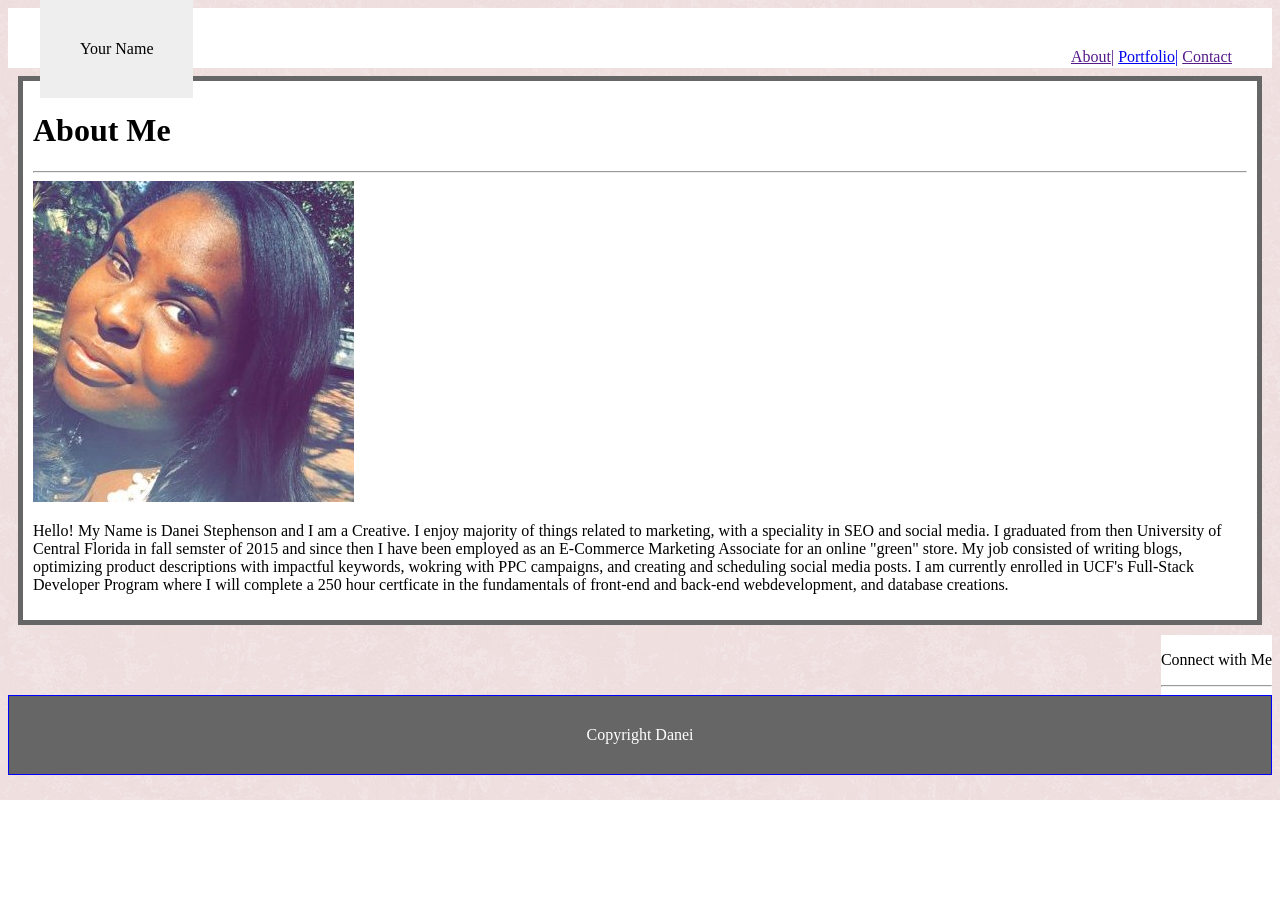
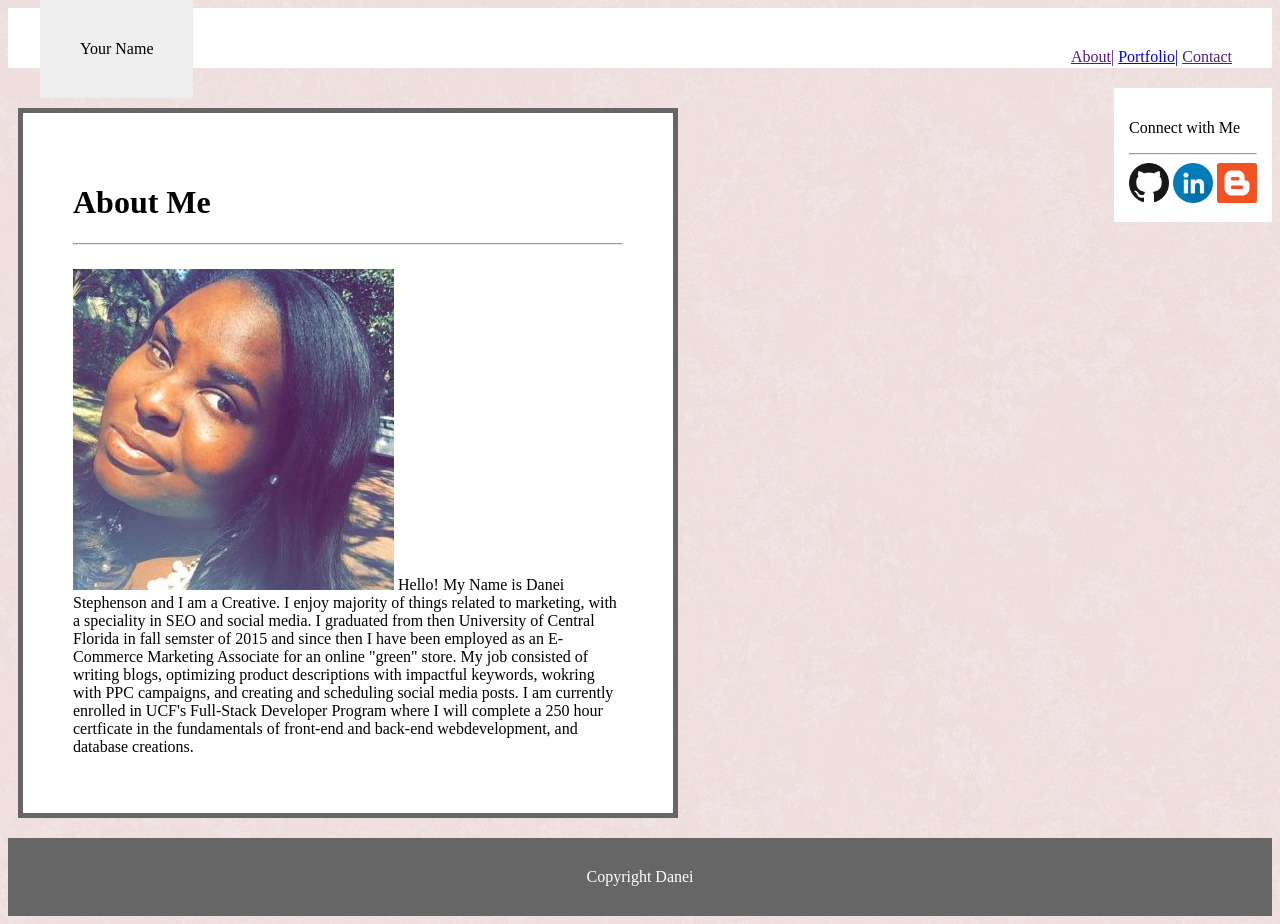
Before and after one commit to DaneiStephenson/Basic-Portfolio, a PHP site: page / in a window 1280 px wide. Before the commit the page ends 800 px from the top, so only its background shows below. Run offline with PHP 8.4, Linux system fonts and the light colour scheme.

Commit message:
Added Contact image

```diff
--- a/index.html
+++ b/index.html
@@ -33,9 +33,11 @@
 
 	<div class="content">
 
-		<img id="aboutMeImage" alt="Image of Danei Stephenson" src="assets/images/AboutMe.jpg">
 
-		<p>Hello! My Name is Danei Stephenson and I am a Creative. I enjoy majority of things related to marketing, with a speciality in SEO and social media. I graduated from then University of Central Florida in  fall semster of 2015 and since then I have been employed as an E-Commerce Marketing Associate for an online "green" store. My job consisted of writing blogs, optimizing product descriptions with impactful keywords, wokring with PPC campaigns, and creating and scheduling social media posts. I am currently enrolled in UCF's Full-Stack Developer Program where I will complete a 250 hour certficate in the fundamentals of front-end and back-end webdevelopment, and database creations.
+
+		<p>
+		<img alt="Image of Danei Stephenson" src="assets/images/AboutMe.jpg">
+Hello! My Name is Danei Stephenson and I am a Creative. I enjoy majority of things related to marketing, with a speciality in SEO and social media. I graduated from then University of Central Florida in  fall semster of 2015 and since then I have been employed as an E-Commerce Marketing Associate for an online "green" store. My job consisted of writing blogs, optimizing product descriptions with impactful keywords, wokring with PPC campaigns, and creating and scheduling social media posts. I am currently enrolled in UCF's Full-Stack Developer Program where I will complete a 250 hour certficate in the fundamentals of front-end and back-end webdevelopment, and database creations.
 	</div>
 
 	</div>
@@ -44,6 +46,9 @@
 
 	<p>Connect with Me</p>
 	<hr>
+	<img class="imageSize" alt="Image of GitHub" src="assets/images/github.png">
+	<img class="imageSize" alt="Image of LinkedIn" src="assets/images/linkedin.png">
+	<img class="imageSize" alt="Image of Blogger" src="assets/images/blogger.png">
 	</div>
 
 	<footer>
--- a/style.css
+++ b/style.css
@@ -9,7 +9,7 @@ header {
 
 	background: #ffffff;
 	padding: 30px;
-	margin-bottom: 0px;
+	margin-bottom: 20px;
 	border: #cccccc;
 
 }
@@ -22,7 +22,7 @@ header {
 }
 
 .yourName {
-	position: fixed;
+	position: absolute;
 	background: #eee;
 	padding: 40px;
 	text-align: center;
@@ -32,19 +32,26 @@ header {
 
 }
 
+.imageSize {
+	width: 40px;
+	height: 40px;
+
+}
+
 .aboutMe{
 	float: left;
 	background-color: #ffffff;
 	border:  solid 5px #666666 ;
-	width: 100px
-	height: 100px;
-	padding: 10px;
-	margin: 0px 10px 10px 10px;
+	width: 550px;
+	height: 600px;
+	padding: 50px;
+	margin: 20px 10px 20px 10px;
 }
 
 .content{
-		float: right;
-		right: -30px;
+
+		overflow: auto;
+
 }
 
 #aboutMeImage{
@@ -53,6 +60,8 @@ header {
 
 .connectWithMe{
 	float: right;
+	padding: 15px;
+
 
 		background: #ffffff;
 
@@ -65,8 +74,8 @@ footer {
 	 clear: both;
      background: #666666;
   padding: 30px;
-  margin-top: 10px;
-  border: blue 1px solid;
+  margin: 20px 0px 0px 0px ;
+  border: blue 0px solid;
 
 
 
```
Also changed, not shown: assets/images/blogger.png (added), assets/images/github.png (added), assets/images/linkedin.png (added), 3 other files.
